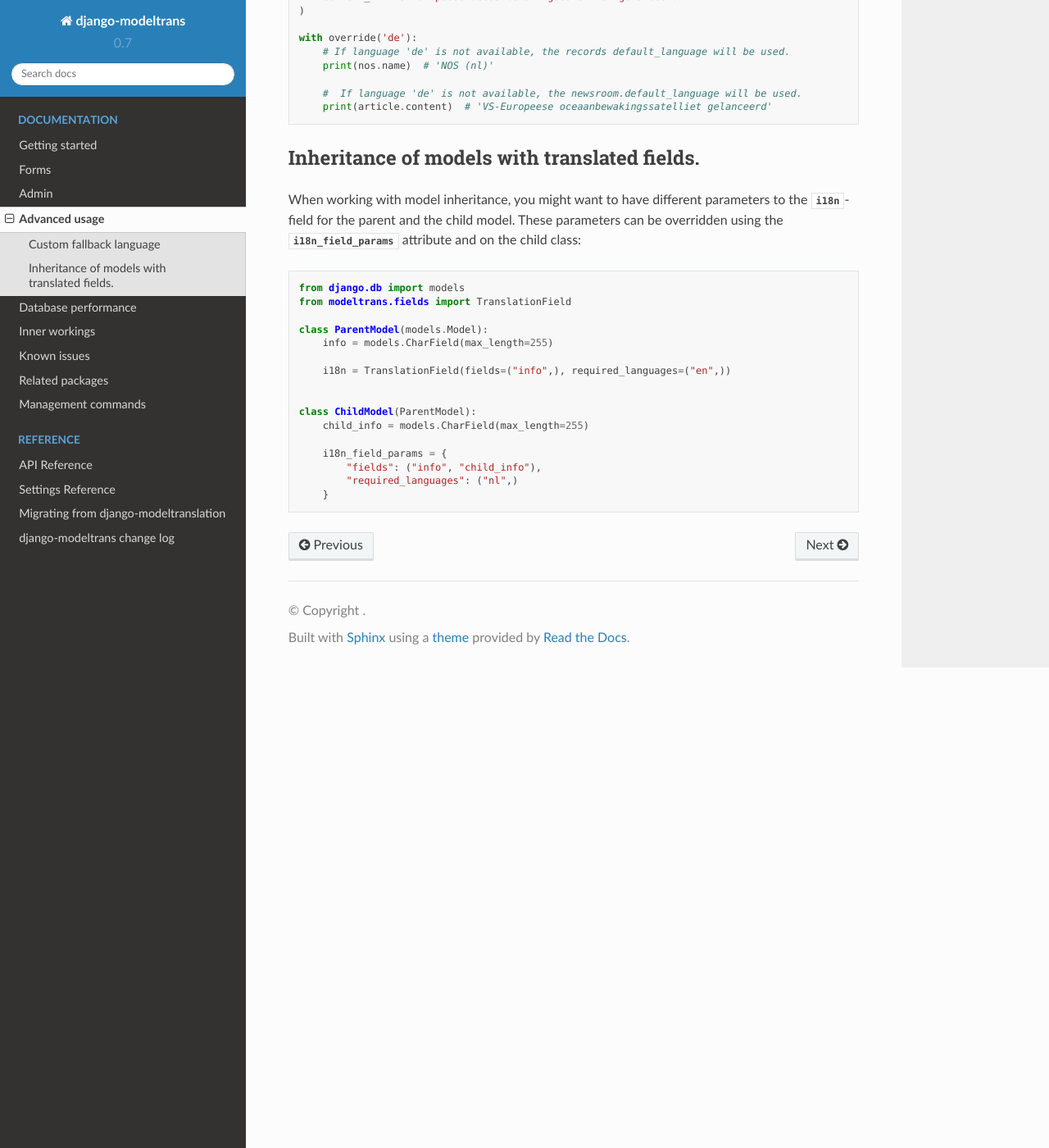
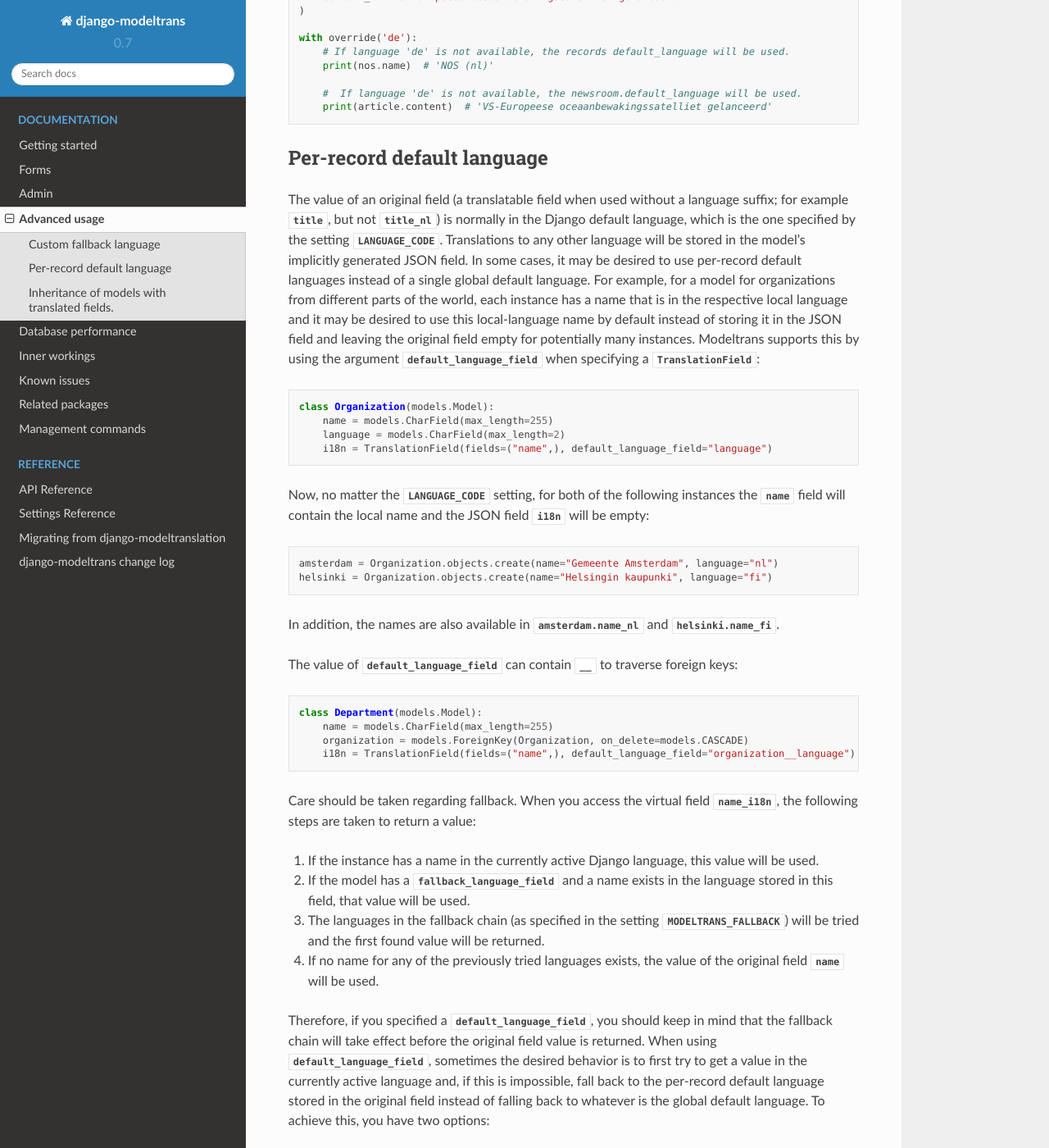
Before and after one commit to zostera/django-modeltrans, a Sphinx documentation site: the page built from docs/pages/working-with-models.rst, in a window 1280 px wide and 1400 px high, scrolled down 948 px. Shown: the whole window at 82% size. Built offline with Sphinx 7.4.7 and the Read the Docs theme 2.0.0, drawn with Linux system fonts in a browser that asks for light colours; some of the changed text lies outside the part shown.

Commit message:
Add documentation about default_language_field

```diff
--- a/docs/pages/working-with-models.rst
+++ b/docs/pages/working-with-models.rst
@@ -46,6 +46,60 @@ With the models above::
         print(article.content)  # 'VS-Europeese oceaanbewakingssatelliet gelanceerd'
 
 
+Per-record default language
+---------------------------
+
+The value of an original field (a translatable field when used without a language suffix; for example `title`, but not
+`title_nl`) is normally in the Django default language, which is the one specified by the setting `LANGUAGE_CODE`.
+Translations to any other language will be stored in the model's implicitly generated JSON field. In some cases, it may
+be desired to use per-record default languages instead of a single global default language. For example, for a model
+for organizations from different parts of the world, each instance has a name that is in the respective local language
+and it may be desired to use this local-language name by default instead of storing it in the JSON field and leaving the
+original field empty for potentially many instances. Modeltrans supports this by using the argument
+`default_language_field` when specifying a `TranslationField`::
+
+    class Organization(models.Model):
+        name = models.CharField(max_length=255)
+        language = models.CharField(max_length=2)
+        i18n = TranslationField(fields=("name",), default_language_field="language")
+
+Now, no matter the `LANGUAGE_CODE` setting, for both of the following instances the `name` field will contain the local
+name and the JSON field `i18n` will be empty::
+
+    amsterdam = Organization.objects.create(name="Gemeente Amsterdam", language="nl")
+    helsinki = Organization.objects.create(name="Helsingin kaupunki", language="fi")
+
+In addition, the names are also available in `amsterdam.name_nl` and `helsinki.name_fi`.
+
+The value of `default_language_field` can contain `__` to traverse foreign keys::
+
+    class Department(models.Model):
+        name = models.CharField(max_length=255)
+        organization = models.ForeignKey(Organization, on_delete=models.CASCADE)
+        i18n = TranslationField(fields=("name",), default_language_field="organization__language")
+
+Care should be taken regarding fallback. When you access the virtual field `name_i18n`, the following steps are taken to
+return a value:
+
+1. If the instance has a name in the currently active Django language, this value will be used.
+2. If the model has a `fallback_language_field` and a name exists in the language stored in this field, that value will
+   be used.
+3. The languages in the fallback chain (as specified in the setting `MODELTRANS_FALLBACK`) will be tried and the first
+   found value will be returned.
+4. If no name for any of the previously tried languages exists, the value of the original field `name` will be used.
+
+Therefore, if you specified a `default_language_field`, you should keep in mind that the fallback chain will take effect
+before the original field value is returned. When using `default_language_field`, sometimes the desired behavior is to
+first try to get a value in the currently active language and, if this is impossible, fall back to the per-record
+default language stored in the original field instead of falling back to whatever is the global default language. To
+achieve this, you have two options:
+
+- In addition to `default_language_field="<field>"`, also specify `fallback_language_field="<field>"`.
+- Set `MODELTRANS_FALLBACK["default"]` to the empty tuple `()` to disable fallback to languages other than the original
+  one for all models. If you don't set `MODELTRANS_FALLBACK["default"]`, `(LANGUAGE_CODE,)` will be used, which means
+  that the global default language will have precedence over the per-record default language.
+
+
 Inheritance of models with translated fields.
 ---------------------------------------------
 
```
